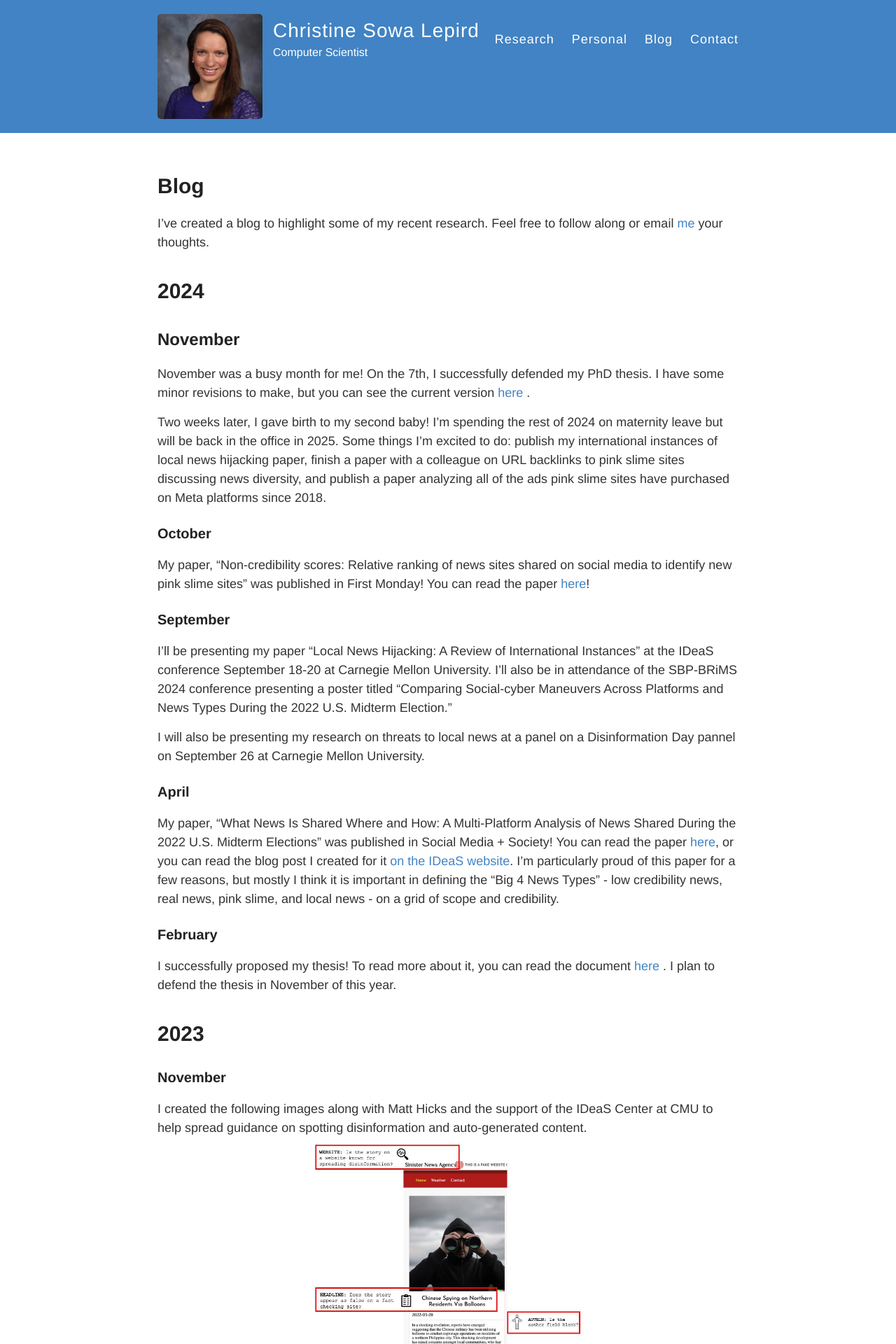
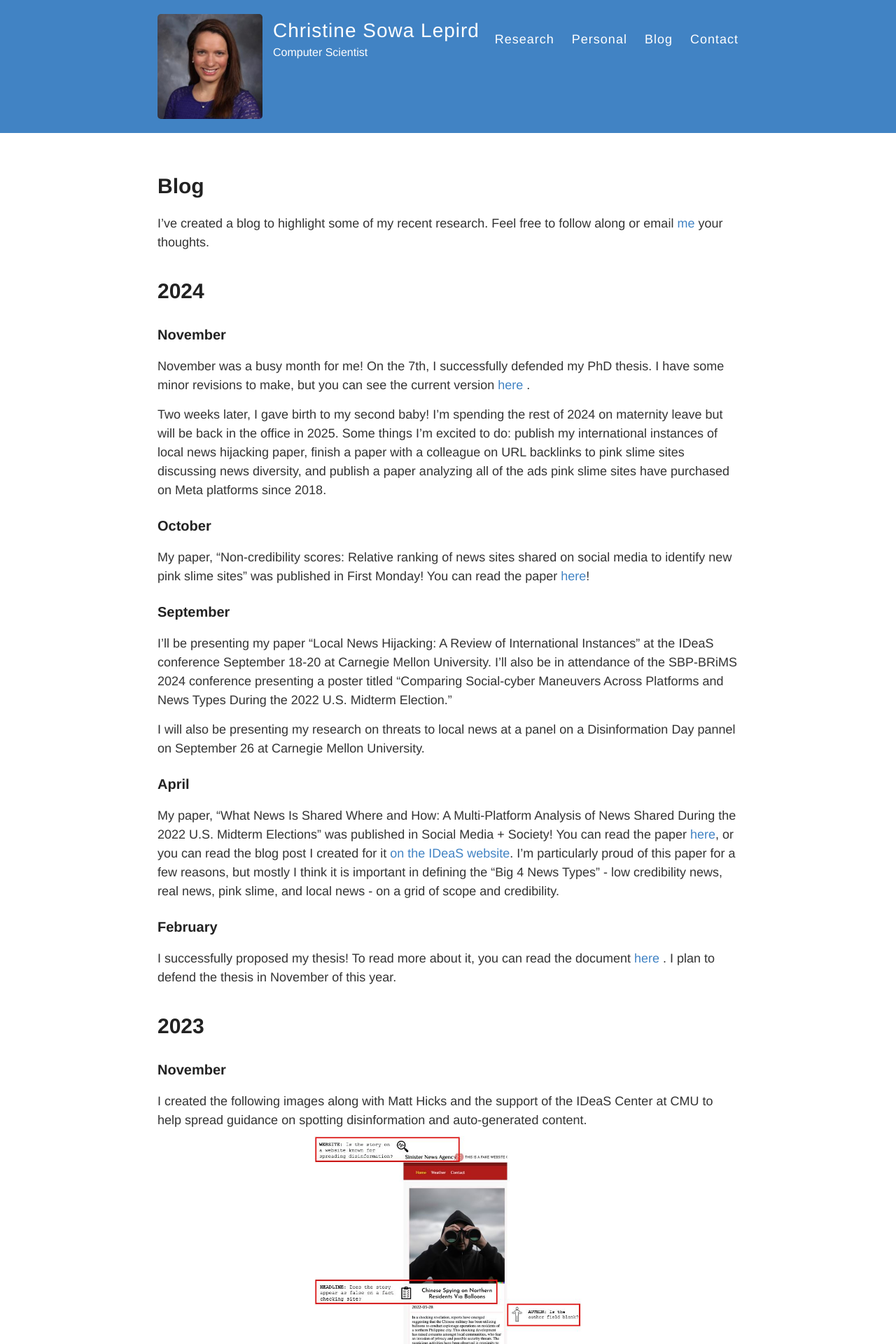
Before and after one commit to christine-lepird/christine-lepird.github.io, a Jekyll site: the page built from blog.md, in a window 1280 px wide. Shown: the top 1920 px of the page at 70% size. Built offline with Jekyll 4.4.1, drawn with Linux system fonts in a browser that asks for light colours.

```diff
--- a/blog.md
+++ b/blog.md
@@ -8,7 +8,7 @@ I've created a blog to highlight some of my recent research. Feel free to follow
 
 # 2024
 
-## November
+### November
 November was a busy month for me! On the 7th, I successfully defended my PhD thesis. I have some minor revisions to make, but you can see the current version <a href="/Lepird_Thesis_Oct2024.pdf" target="_blank">here </a>.
 
 Two weeks later, I gave birth to my second baby! I'm spending the rest of 2024 on maternity leave but will be back in the office in 2025. Some things I'm excited to do: publish my international instances of local news hijacking paper, finish a paper with a colleague on URL backlinks to pink slime sites discussing news diversity, and publish a paper analyzing all of the ads pink slime sites have purchased on Meta platforms since 2018.
```
